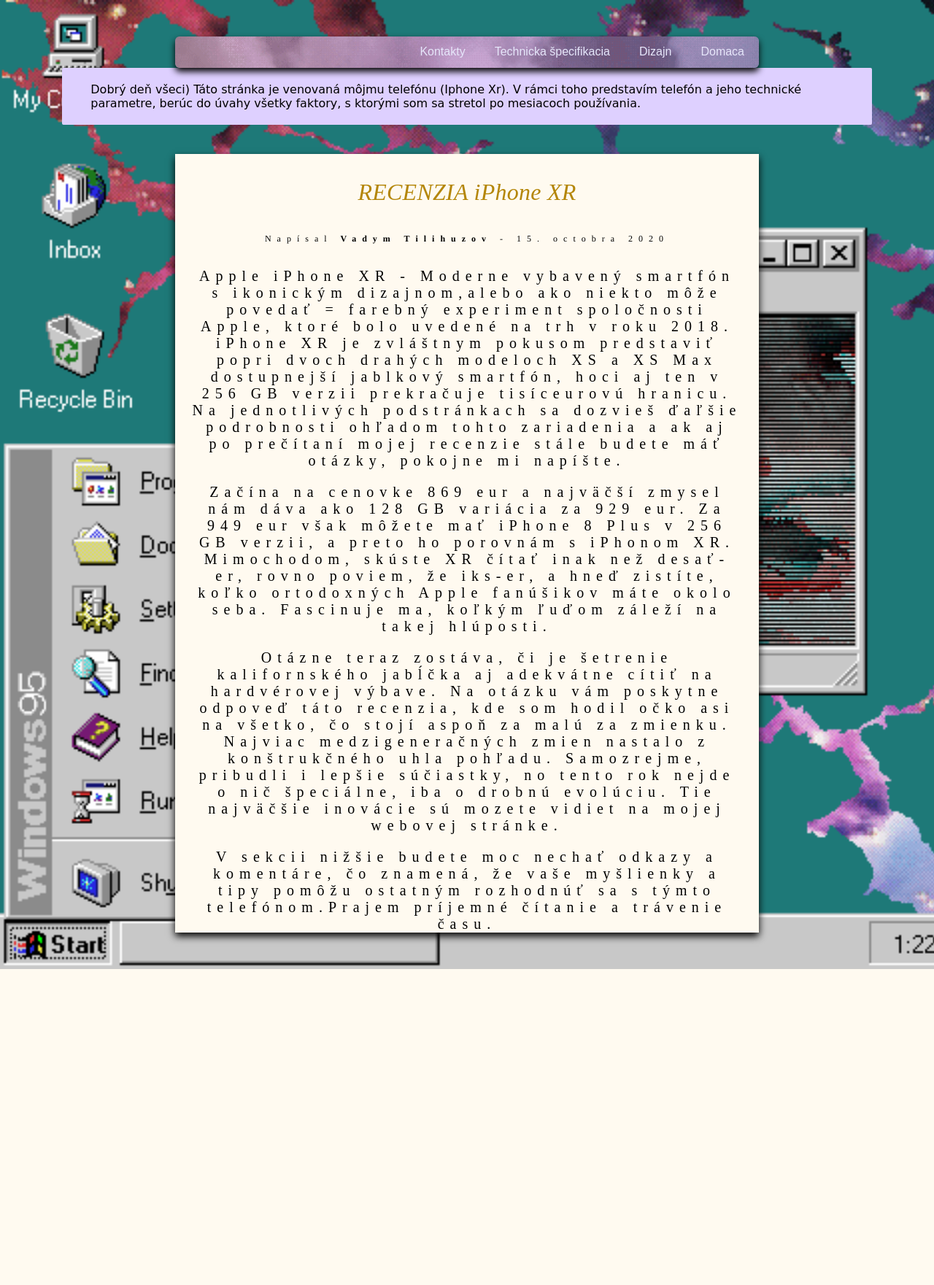
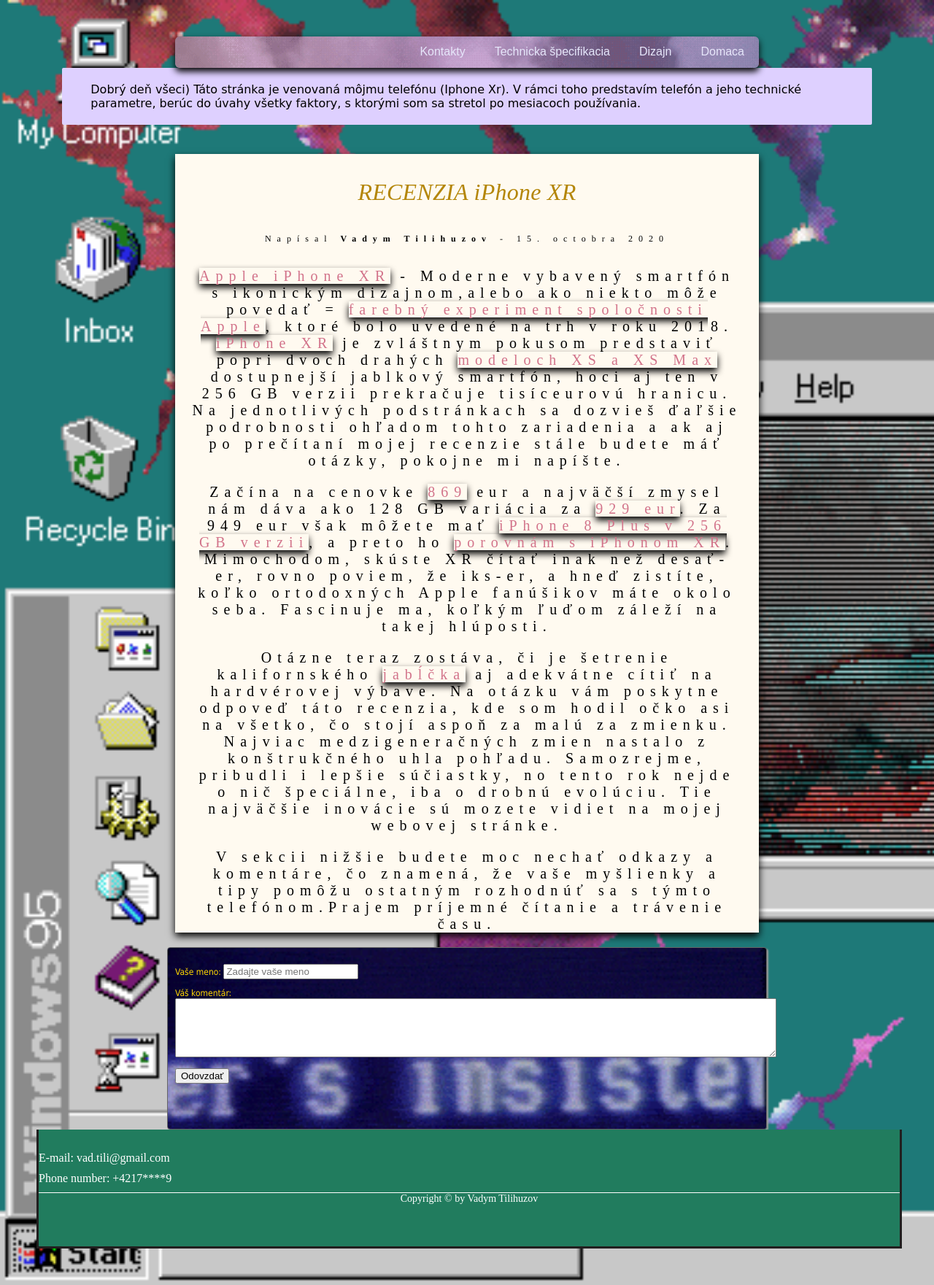
Before and after one commit to Real-4339/Real-4339.github.io, a PHP site: page /Domaca.html in a window 1280 px wide. Shown: the whole page at 73% size. Before the commit the page ends 1328 px from the top, so only its background shows below. Run offline with PHP 8.4, Linux system fonts and the light colour scheme.

Commit message:
Почти сделал дом footer хтмл и цсс

```diff
--- a/Domaca.html
+++ b/Domaca.html
@@ -35,26 +35,42 @@
     <div class="h1"><h1>RECENZIA iPhone XR</h1></div>
     <small>Napísal <strong>Vadym Tilihuzov</strong><time datetime="2020-10-15" pubdate> - 15. octobra 2020</time></small>
     </div>
-    <p>Apple iPhone XR - Moderne vybavený smartfón s ikonickým dizajnom,alebo ako niekto môže povedať = farebný experiment spoločnosti Apple, ktoré bolo uvedené na trh v roku 2018.
-        iPhone XR je zvláštnym pokusom predstaviť popri dvoch drahých modeloch XS a XS Max dostupnejší jablkový smartfón, hoci aj ten v 256 GB verzii prekračuje tisíceurovú hranicu.
+    <p><b>Apple iPhone XR</b> - Moderne vybavený smartfón s ikonickým dizajnom,alebo ako niekto môže povedať = <b>farebný experiment spoločnosti Apple</b>, ktoré bolo uvedené na trh v roku 2018.
+    <b>iPhone XR</b> je zvláštnym pokusom predstaviť popri dvoch drahých <b>modeloch XS a XS Max</b> dostupnejší jablkový smartfón, hoci aj ten v 256 GB verzii prekračuje tisíceurovú hranicu.
         Na jednotlivých podstránkach sa dozvieš ďaľšie podrobnosti ohľadom tohto zariadenia a ak aj po prečítaní mojej recenzie stále budete máť otázky, pokojne mi napíšte.
     </p>
-        <p>Začína na cenovke 869 eur a najväčší zmysel nám dáva ako 128 GB variácia za 929 eur.
-        Za 949 eur však môžete mať iPhone 8 Plus v 256 GB verzii, a preto ho porovnám s iPhonom XR.
+        <p>Začína na cenovke <b>869</b> eur a najväčší zmysel nám dáva ako 128 GB variácia za <b>929 eur</b>.
+        Za 949 eur však môžete mať <b>iPhone 8 Plus v 256 GB verzii</b>, a preto ho <b>porovnám s iPhonom XR</b>.
         Mimochodom, skúste XR čítať inak než desať-er, rovno poviem, že iks-er, a hneď zistíte, koľko ortodoxných Apple fanúšikov máte okolo seba. Fascinuje ma, koľkým ľuďom záleží na takej hlúposti.
       </p>
-    <p>Otázne teraz zostáva, či je šetrenie kalifornského jabĺčka aj adekvátne cítiť na hardvérovej výbave. Na otázku vám poskytne odpoveď táto recenzia, kde som hodil očko asi na všetko, čo stojí aspoň za malú za zmienku.
+    <p>Otázne teraz zostáva, či je šetrenie kalifornského <b>jabĺčka</b> aj adekvátne cítiť na hardvérovej výbave. Na otázku vám poskytne odpoveď táto recenzia, kde som hodil očko asi na všetko, čo stojí aspoň za malú za zmienku.
         Najviac medzigeneračných zmien nastalo z konštrukčného uhla pohľadu. Samozrejme, pribudli i lepšie súčiastky, no tento rok nejde o nič špeciálne, iba o drobnú evolúciu. Tie najväčšie inovácie sú mozete vidiet na mojej webovej stránke.
       </p>
 
      <p> V sekcii nižšie budete moc nechať odkazy a komentáre, čo znamená, že vaše myšlienky a tipy pomôžu ostatným rozhodnúť sa s týmto telefónom.Prajem príjemné čítanie a trávenie času.</p>
   </section>
     <footer>
-
+      <form class="comment" name="comment" action="comment.php" method="post">
+        <p>
+          <label class="kom">Vaše meno:</label>
+          <input placeholder="Zadajte vaše meno" type="text" name="name" />
+        </p>
+        <p>
+          <label class="kom">Váš komentár:</label>
+          <br />
+          <textarea name="text_comment" cols="100" rows="5"></textarea>
+        </p>
+        <p>
+          <input type="hidden" name="page_id" value="150" />
+          <input type="submit" value="Odovzdať" />
+        </p>
+      </form>
     </footer>
   </div>
-  <footer>
-
+  <footer class="footer">
+        <p>E-mail: vad.tili@gmail.com</p>
+        <p>Phone number: +4217****9</p>
+        <p class="copyright">Copyright &copy by Vadym Tilihuzov</p>
   </footer>
 </body>
 </html>
--- a/domaca.css
+++ b/domaca.css
@@ -156,8 +156,59 @@ p {
 
 }
 
+b {
+	color:#d2738a;
+	font-weight:normal;
+	box-shadow: black 0px 5px 10px;
+    }
 
+    .kom{
 
+        color: gold;
+    }
+    .comment{
+        width: 800px;
+        background-image: url(Gif/XkHL.gif);
+        background-size: cover;
+        border: 1px solid #666;
+        margin-left: auto;
+        margin-right: auto;
+        padding: 10px;
+        font-family: Tahoma;
+        font-size: 12px;
+        border-radius: 4px;
+        box-shadow: 2px 2px 2px #999;
+        padding-bottom : 50px;
+   }
+
+.footer {
+
+    position : fixed;
+    bottom : 0;
+    height: 15vh;
+    background: rgb(33, 124, 94);
+    width: 100%;
+    margin-left: 0px;
+    padding: 20px 0;
+    border-bottom: 3px solid rgb(33, 31, 31);
+    border-right: 3px solid rgb(33, 31, 31);
+    border-left: 3px solid rgb(33, 31, 31);
+    position: relative;
+
+    }
+
+.footer p{
+
+    color: #fff;
+    margin: 10px 0;
+}
+
+.copyright{
+
+  font-size: 14px;
+  text-align:center;
+  border-top: 1px solid #fff;
+}
 
 
     /*
```
